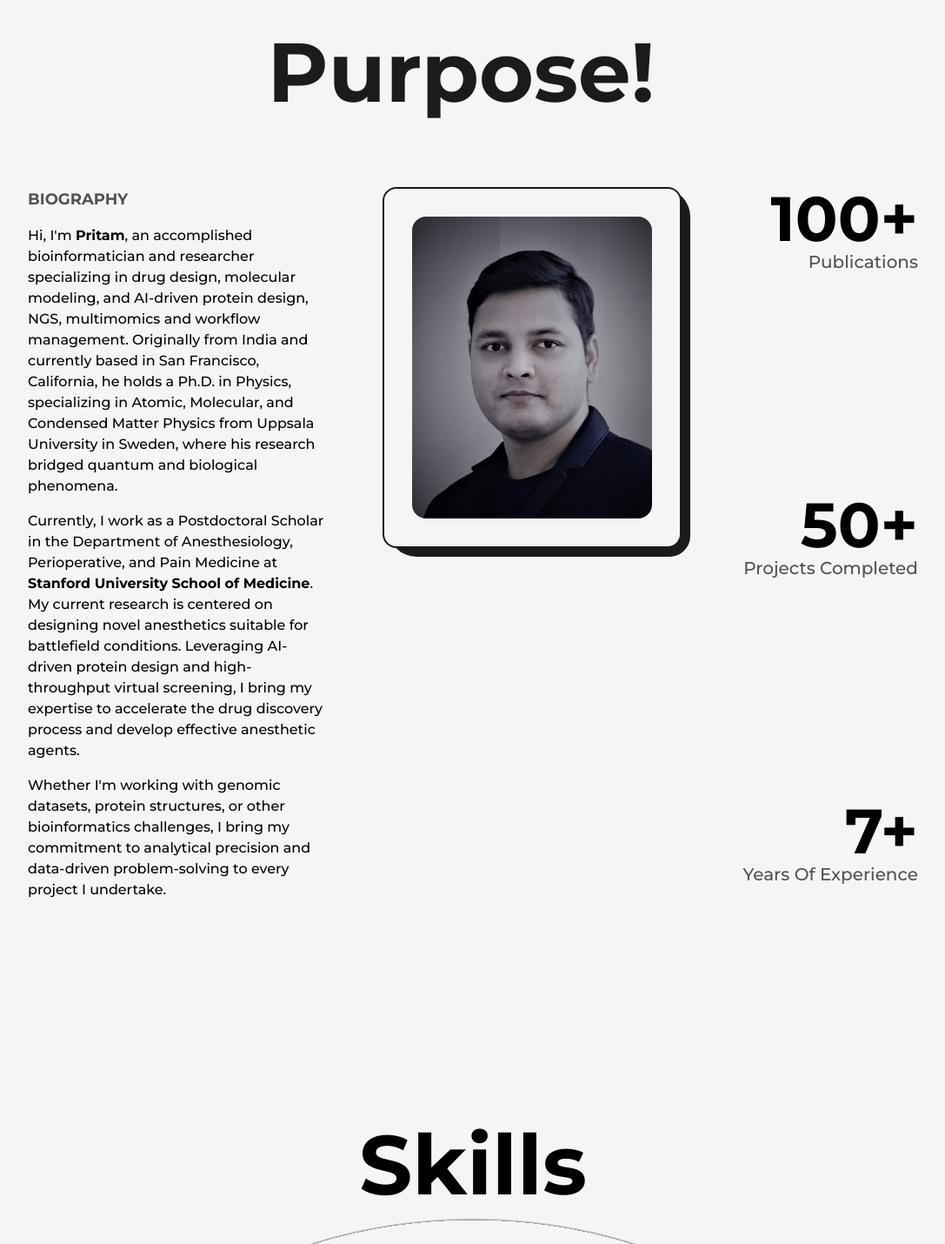
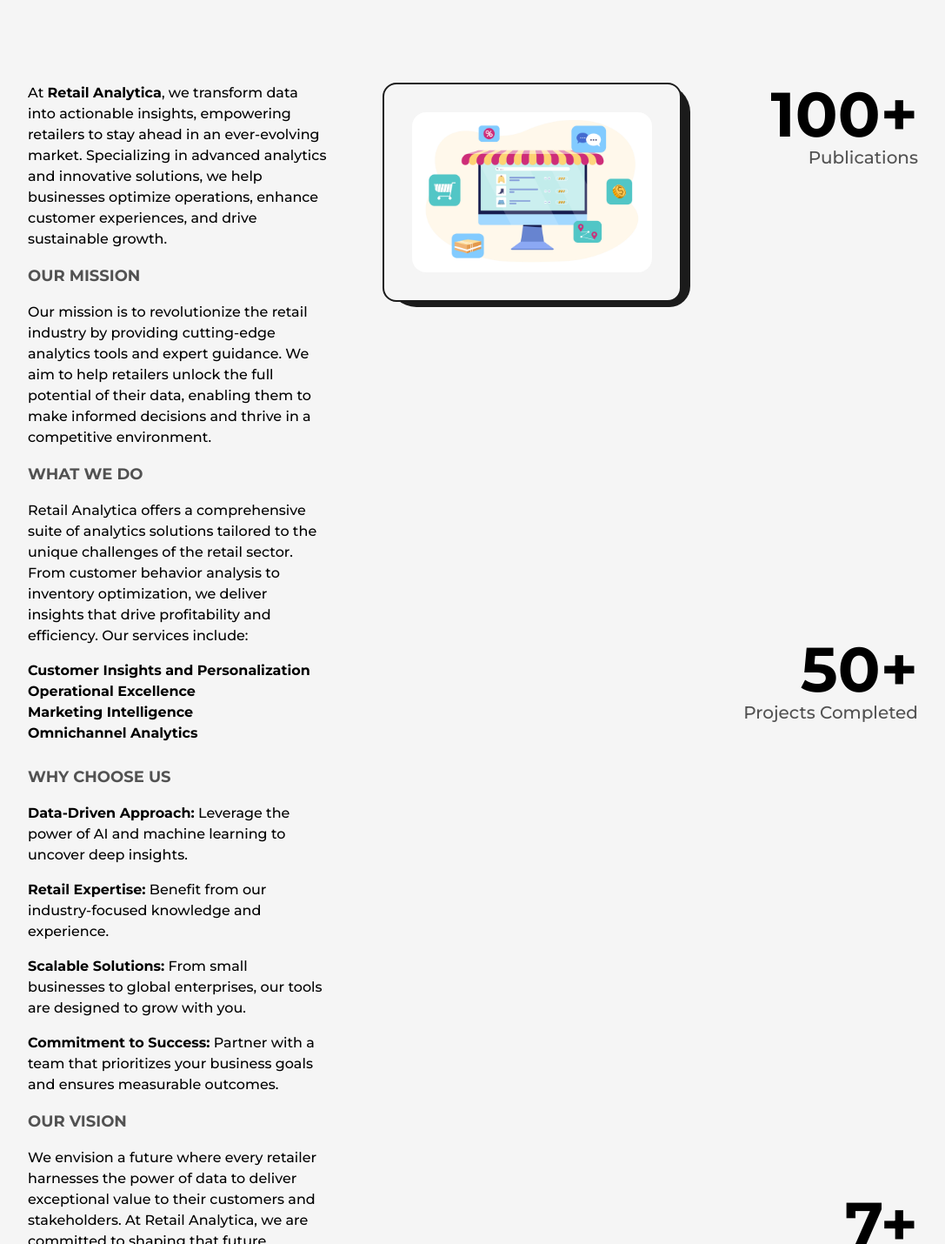
Before and after one commit to MayankDw/portfolio, a Next.js app: page /about in a window 1280 px wide. Shown: the part 260-1690 px from the top of the page at 87% size, without its empty margins (96-1183 px from the left). Built offline with nearby package versions, Linux system fonts and the light colour scheme.

Commit message:
about us - update 1

```diff
--- /dev/null
+++ b/src/components/Purpose.js
@@ -0,0 +1,86 @@
+import React, { useRef } from "react";
+import {
+  motion,
+  useScroll,
+} from "framer-motion";
+import LiIcon from "./LiIcon";
+
+
+const Details = ({ work }) => {
+  const ref = useRef(null);
+  return (
+    <li
+      ref={ref}
+      className="my-8 first:mt-0 last:mb-0 w-[60%] mx-auto flex flex-col items-start justify-between md:w-[80%]"
+    >
+      <LiIcon reference={ref} />
+      <motion.div
+        initial={{ y: 50 }}
+        whileInView={{ y: 0 }}
+        transition={{ duration: 0.5, type: "spring" }}
+      >
+        <p className="font-medium w-full md:text-sm"> {work}</p>
+      </motion.div>
+    </li>
+  );
+};
+
+const Purpose = () => {
+
+  const ref = useRef(null);
+
+  const { scrollYProgress } = useScroll({
+    target: ref,
+    offset: ["start end", "center start"],
+  });
+
+  return (
+
+      <div className="my-64">
+        <h2 className="font-bold text-8xl mb-32 w-full text-center md:text-6xl xs:text-4xl md:mb-16">
+          Purpose
+        </h2>
+
+        <div ref={ref} className="relative w-[75%] mx-auto lg:w-[90%] md:w-full">
+          <motion.div
+            className="absolute left-9 top-0 w-[4px] md:w-[2px] md:left-[30px] xs:left-[20px] h-full bg-dark
+            origin-top  dark:bg-primaryDark dark:shadow-3xl"
+            style={{ scaleY: scrollYProgress }}
+
+          />
+          <ul className="w-full flex flex-col items-start justify-between ml-4 xs:ml-2">
+          <Details
+              work="Data isn’t just numbers – it’s the roadmap to retail success! We provide a New Perspective on Retail Data Analytics"
+            />
+
+            <Details
+              work="At Retail Analytica, We empower you to make smarter, real-time decisions with every customer interaction. Transform your data into actionable insights to deliver personalized shopping experiences, optimize inventory management, and streamline retail operations."
+            />
+
+            <Details
+              work="At Retail Analytica, our mission is simple: to empower the retailers and brands we partner with to become world-class, digital-first businesses. We equip them to tackle any challenge, from evolving market trends to global disruptions, with resilience and innovation."
+            />
+
+            <Details
+              work="With Retail Analytica, you can precisely align demand and supply, deliver contextually relevant customer experiences throughout their lifecycle, and achieve rapid time-to-market, driving immediate ROI for your business. You can rely on us to continually refine our algorithms and solutions to help you meet and exceed the challenges ahead"
+            />
+
+            <Details
+              work="Retail Analytica empowers consumer businesses to maximize customer value by automating decision-making across the entire retail lifecycle. "
+            />
+
+            <Details
+              work="Experienced in developing machine learning models and pipelines tailored for next-generation sequencing (NGS) data analysis and automation from exhaled breath samples , optimizing workflows to enhance efficiency and accuracy in proteomics research.  Proficient in supporting clinical and bioinformatics data analysis, contributing to successful funding acquisition and research initiatives."
+            />
+
+            <Details
+              work="Our AI-powered solutions seamlessly integrate into Planning, Merchandising, Purchasing, Sales, eCommerce, Trade management, Invoicing, Accounting and Supply Chain operations, enabling smarter, faster, and more impactful decisions that drive growth and efficiency"
+            />
+
+          </ul>
+        </div>
+        </div>
+    );
+};
+
+export default Purpose;
--- a/src/pages/about.js
+++ b/src/pages/about.js
@@ -1,12 +1,13 @@
 import Layout from "@/components/Layout";
 import Head from "next/head";
 import Image from "next/image";
-import profile from "../../public/images/profile/Pritam.jpg";
+import profile from "../../public/images/profile/aboutuspic.jpg";
 import { useInView, useMotionValue, useSpring } from "framer-motion";
 import { useEffect, useRef } from "react";
 import Skills from "@/components/Skills";
 import Experience from "@/components/Experience";
 import Education from "@/components/Education";
+import Purpose from "@/components/Purpose"
 import AnimatedText from "@/components/AnimatedText";
 import TransitionEffect from "@/components/TransitionEffect";
 
@@ -38,44 +39,81 @@
   return (
     <>
       <Head>
-        <title>Pritam's Portfolio | About Page</title>
-        <meta name="description" content="Explore academic bioinformatics journey of Dr. Pritam Kumar Panda." />
+        <title>Retail Analytics| About Page</title>
+        <meta name="description"
+        content="Turn your retail data into valuable insights and help drives sales and company's growth" />
       </Head>
+
       <TransitionEffect />
       <main
         className={`flex  w-full flex-col items-center justify-center dark:text-light`}
       >
         <Layout className="pt-16">
           <AnimatedText
-            text="Passion Fuels Purpose!"
+            text="Data Drive Sales!"
             className="mb-16 !text-8xl !leading-tight lg:!text-7xl sm:!text-6xl xs:!text-4xl sm:mb-8"
           />
 
           <div className="grid w-full grid-cols-8 gap-16 sm:gap-8">
             <div className="col-span-3 flex flex-col items-start justify-start xl:col-span-4 md:order-2
             md:col-span-8">
-              <h2 className="mb-4 text-lg font-bold uppercase text-dark/75 dark:text-light/75">
-                BIOGRAPHY
-              </h2>
-              <p className="font-medium ">
-                Hi, I&apos;m <strong>Pritam</strong>,  an accomplished bioinformatician and researcher
-                specializing in drug design, molecular modeling, and AI-driven protein design, NGS,
-                multimomics and workflow management.
-                Originally from India and currently based in San Francisco, California, he holds a
-                Ph.D. in Physics, specializing in Atomic, Molecular, and Condensed Matter Physics
-                from Uppsala University in Sweden, where his research bridged quantum and
-                biological phenomena.
+              <p className="mb-4 font-medium ">
+                At <strong>Retail Analytica</strong>, we transform data into actionable insights, empowering retailers to stay ahead in an ever-evolving market. Specializing in advanced analytics and innovative solutions, we help businesses optimize operations, enhance customer experiences, and drive sustainable growth.
+              </p>
 
+              <h1 className="mb-4 text-lg font-bold uppercase text-dark/75 dark:text-light/75">
+                Our Mission
+              </h1>
+
+              <p className="mb-4 font-medium">
+              Our mission is to revolutionize the retail industry by providing cutting-edge analytics tools and expert guidance. We aim to help retailers unlock the full potential of their data, enabling them to make informed decisions and thrive in a competitive environment.
               </p>
-              <p className="my-4 font-medium">
-              Currently, I work as a Postdoctoral Scholar in the Department of Anesthesiology,
-              Perioperative, and Pain Medicine at <strong>Stanford University School of Medicine</strong>. My current research is centered on designing novel anesthetics suitable for battlefield conditions. Leveraging AI-driven protein design and high-throughput virtual screening,
-              I bring my expertise to accelerate the drug discovery process and develop effective anesthetic agents.
+
+              <h1 className="mb-4 text-lg font-bold uppercase text-dark/75 dark:text-light/75">
+                What We Do
+              </h1>
+
+              <p className="mb-4 font-medium">
+              Retail Analytica offers a comprehensive suite of analytics solutions tailored to the unique challenges of the retail sector. From customer behavior analysis to inventory optimization, we deliver insights that drive profitability and efficiency. Our services include:
               </p>
               <p className="font-medium">
-              Whether I'm working with genomic datasets, protein structures, or other bioinformatics challenges,
-              I bring my commitment to analytical precision and data-driven problem-solving to every project I undertake.
+              <strong>Customer Insights and Personalization</strong>
               </p>
+              <p className="font-medium">
+              <strong>Operational Excellence</strong>
+              </p>
+              <p className="font-medium">
+              <strong>Marketing Intelligence</strong>
+              </p>
+              <p className="mb-6 font-medium">
+              <strong>Omnichannel Analytics</strong>
+              </p>
+
+              <h1 className="mb-4 text-lg font-bold uppercase text-dark/75 dark:text-light/75">
+                Why Choose Us
+              </h1>
+
+              <p className="mb-4 font-medium">
+              <strong>Data-Driven Approach:</strong> Leverage the power of AI and machine learning to uncover deep insights.
+              </p>
+              <p className="mb-4 font-medium">
+              <strong>Retail Expertise:</strong> Benefit from our industry-focused knowledge and experience.
+              </p>
+              <p className="mb-4 font-medium">
+              <strong>Scalable Solutions:</strong> From small businesses to global enterprises, our tools are designed to grow with you.
+              </p>
+              <p className="mb-4 font-medium">
+              <strong>Commitment to Success:</strong> Partner with a team that prioritizes your business goals and ensures measurable outcomes.
+              </p>
+
+              <h1 className="mb-4 text-lg font-bold uppercase text-dark/75 dark:text-light/75">
+                Our Vision
+              </h1>
+
+              <p className="font-medium">
+              We envision a future where every retailer harnesses the power of data to deliver exceptional value to their customers and stakeholders. At Retail Analytica, we are committed to shaping that future through innovation, collaboration, and a relentless focus on results.
+              </p>
+
             </div>
             <div className="relative col-span-3 h-max rounded-2xl border-2 border-solid border-dark
             bg-light p-8 dark:border-light dark:bg-dark
@@ -132,7 +170,7 @@
 
           <Skills />
           <Experience />
-          <Education />
+          <Purpose />
         </Layout>
       </main>
     </>
```
Also changed, not shown: public/images/profile/aboutuspic.jpg (added).
